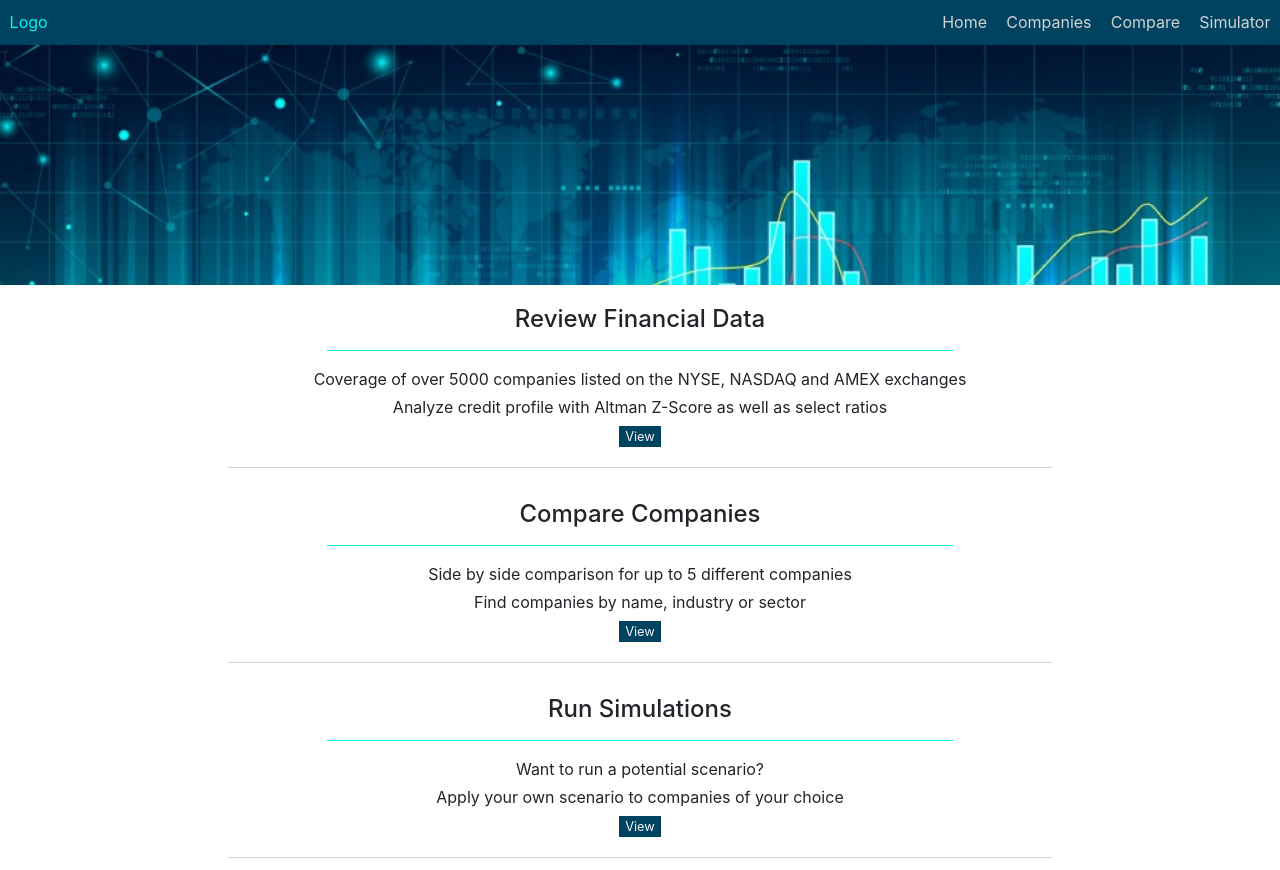
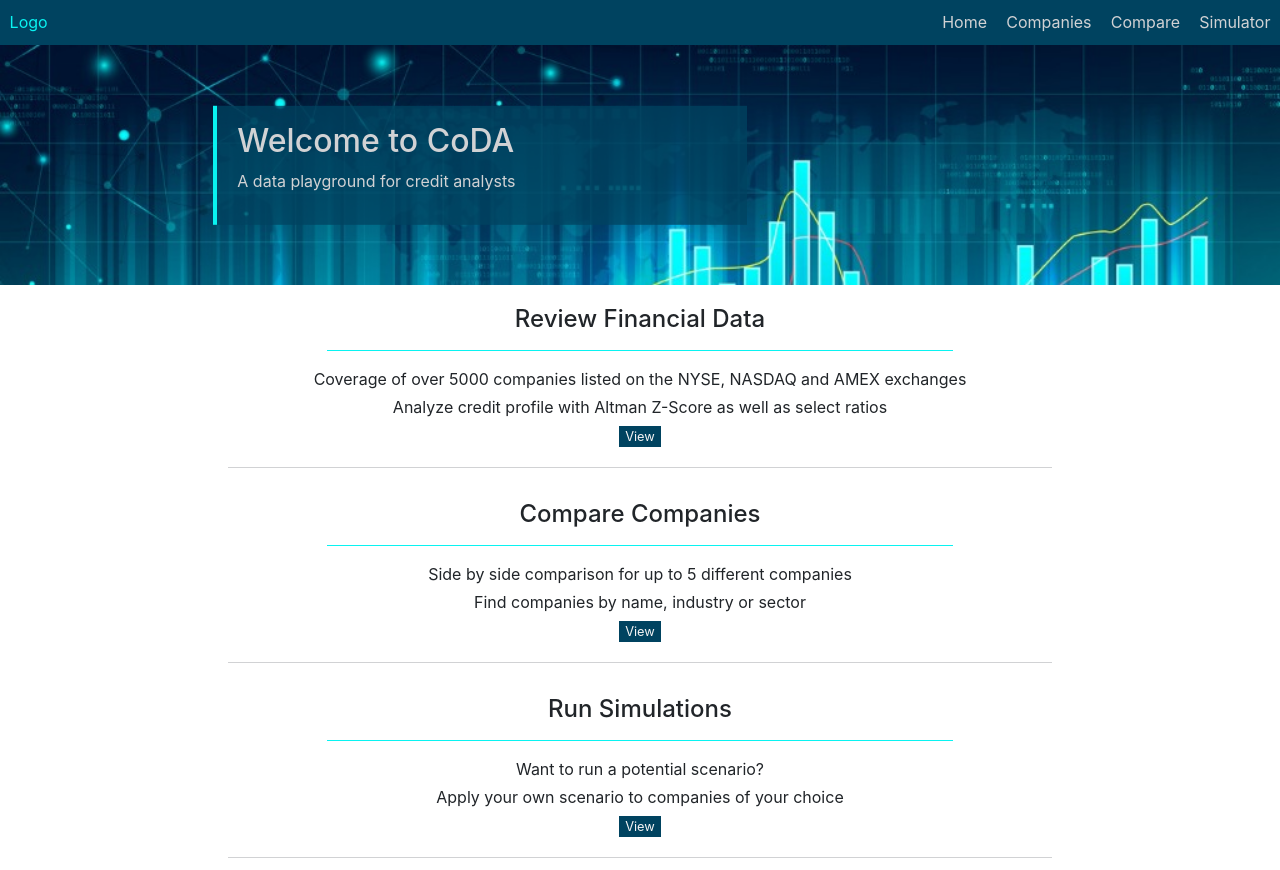
Before and after one commit to JerYoMat/coda-react-rails, a React (Create React App) app in the folder client/: page / in a window 1280 px wide. Built offline with nearby package versions, Linux system fonts and the light colour scheme.

Commit message:
added welcome card

```diff
--- a/client/src/pages/HomePage.js
+++ b/client/src/pages/HomePage.js
@@ -5,7 +5,12 @@ import CardStack from '../components/CardStack';
 const HomePage = () => {
   return (
     <div>
-      <div className='banner-container'>T</div>
+      <div className='banner-container'>
+        <div className='welcome-card col-md-5 offset-md-2'>
+          <h2>Welcome to CoDA</h2>
+          <p>A data playground for credit analysts</p>
+        </div>
+      </div>
       <CardStack />
     </div>
   )
--- a/client/src/pages/HomePage.scss
+++ b/client/src/pages/HomePage.scss
@@ -1,7 +1,19 @@
+@import '../styles/colors.scss';
+
 div.banner-container {
   height: 30vh;
   max-height: 400px;
   background-image: url('../images/background-greenish.jpg');
   background-size: cover;
+  position: relative;
+}
 
+
+div.welcome-card {
+  background-color: $faded-green;
+  top: 50%;
+  transform: translateY(-50%);
+  color: $light-gray;
+  padding: 1rem 0 1rem 1.25rem;
+  border-left: 0.25rem solid $light-blue;
 }
```
